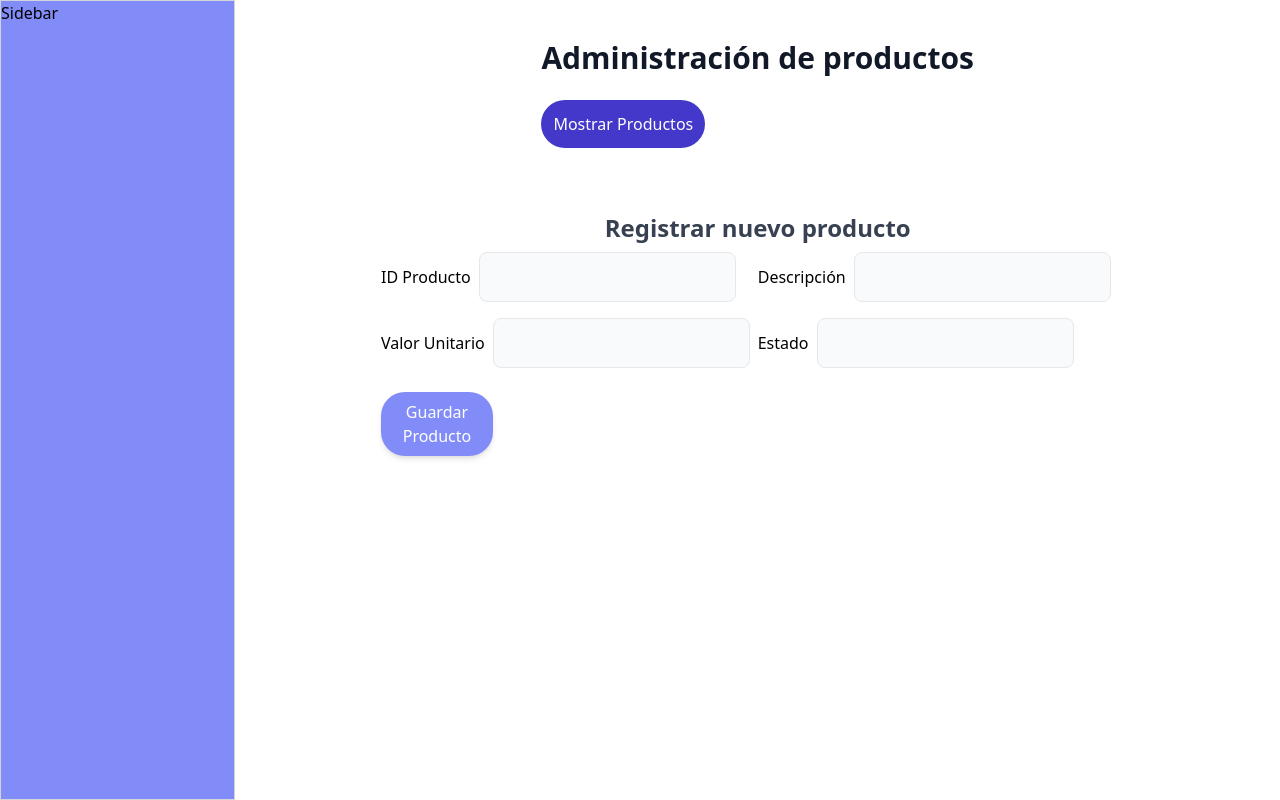
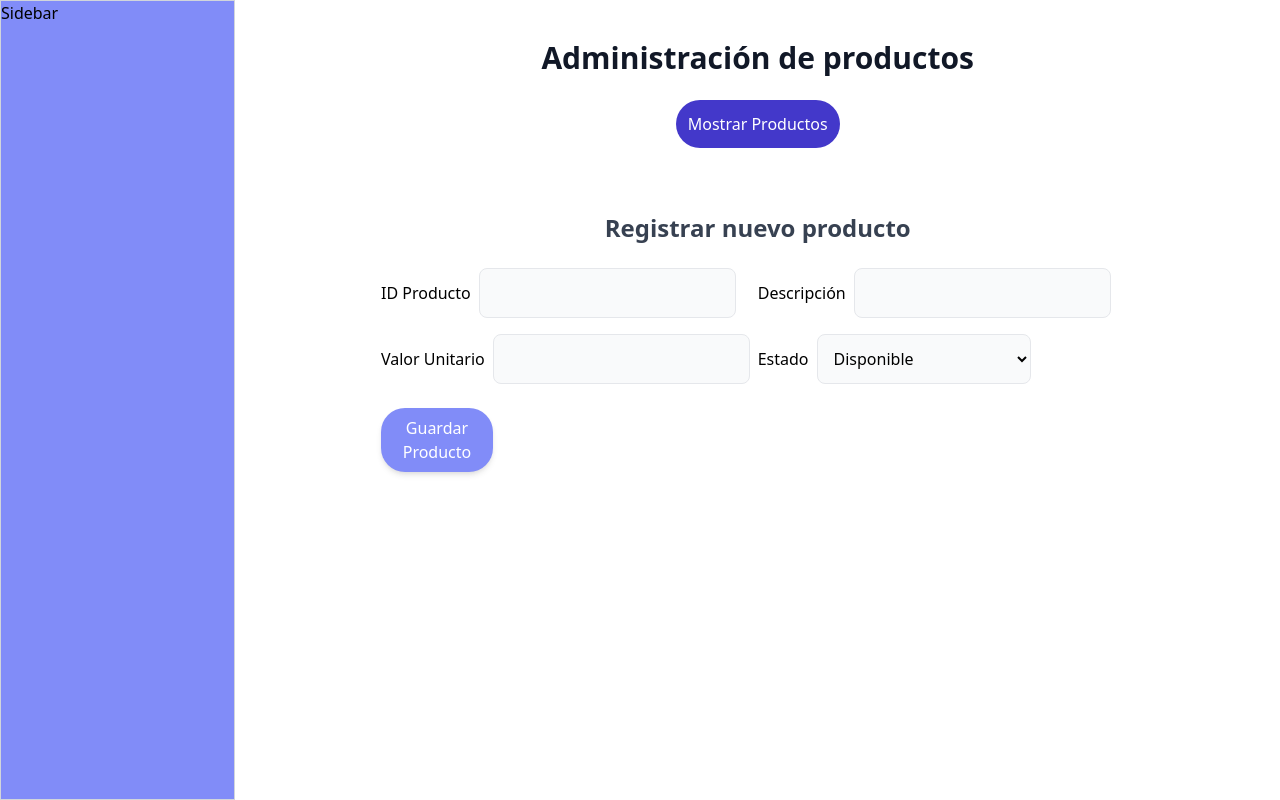
Before and after one commit to ITKapinter/RepoMinTIC, a React (Create React App) app: page /index/productos in a window 1280 px wide. Both pictures are taken after a click on the button "Registrar Producto". Built offline with nearby package versions, Linux system fonts and the light colour scheme.

Commit message:
modificar estilos productos

```diff
--- a/src/pages/admin/Productos.jsx
+++ b/src/pages/admin/Productos.jsx
@@ -46,7 +46,7 @@ const Productos = () => {
   }, [mostrarTabla]);
   return (
     <div className="flex h-full w-full flex-col items-center justify-start p-10">
-      <div className="flex flex-col items-baseline">
+      <div className="flex flex-col items-center">
         <h2 className="text-3xl font-extrabold text-gray-900">
           Administración de productos
         </h2>
@@ -102,10 +102,10 @@ const TablaProductos = ({ listaProductos }) => {
 };
 
 const FormularioProductos = () => {
-  const [idProducto, setIdProducto] = useState(" ");
-  const [nombreProducto, setNombreProducto] = useState(" ");
-  const [valorUnitario, setValorUnitario] = useState(" ");
-  const [estado, setEstado] = useState(" ");
+  const [idProducto, setIdProducto] = useState();
+  const [nombreProducto, setNombreProducto] = useState();
+  const [valorUnitario, setValorUnitario] = useState();
+  const [estado, setEstado] = useState();
 
   useEffect(() => {
     console.log("El valor del ID del producto es ", idProducto);
@@ -119,7 +119,7 @@ const FormularioProductos = () => {
       <h2 className="text-2xl font-extrabold text-gray-700">
         Registrar nuevo producto
       </h2>
-      <form className="grid grid-cols-2">
+      <form className="grid grid-cols-2 m-4">
         <label htmlFor="idProducto">
           ID Producto
           <input
@@ -137,6 +137,7 @@ const FormularioProductos = () => {
           Descripción
           <input
             className=" bg-gray-50 border border-gray-200 m-2 p-3 rounded-lg"
+            name='Producto'
             type="text"
             placeholder=""
           />
@@ -151,16 +152,16 @@ const FormularioProductos = () => {
         </label>
         <label htmlFor="estado">
           Estado
-          <input
-            className=" bg-gray-50 border border-gray-200 m-2 p-3 rounded-lg"
-            type="text"
-            placeholder=""
-          />
-        </label>
+          <select className=" bg-gray-50 border border-gray-200 m-2 p-3 rounded-lg">
+            <option disabled='true'>Seleccione una opción </option>
+            <option>Disponible </option>
+            <option>No disponible </option>
+          </select>
+        </label >
         <button
           type="button"
           onClick={enviarDatos}
-          className="bg-indigo-400 p-2 rounded-3xl shadow-md hover:bg-indigo-600 text-white my-4 w-28 self-end"
+          className="bg-indigo-400 p-2 rounded-3xl shadow-md hover:bg-indigo-600 text-white my-4 w-28"
         >
           Guardar Producto
         </button>
```
